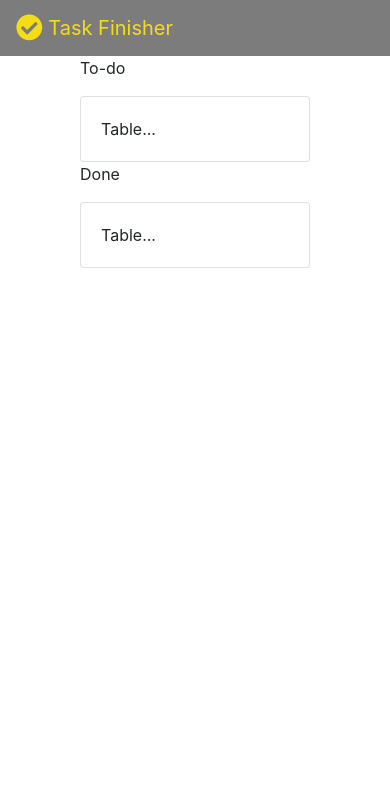
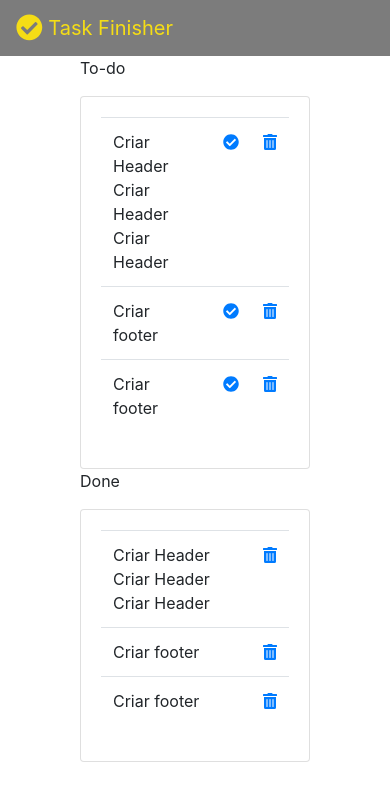
Before and after one commit to mayconbalves/tasks, a React (Create React App) app in the folder tasks_client/: page / in a window 390 px wide. Shown: the top 800 px of the page. Built offline with nearby package versions, Linux system fonts and the light colour scheme.

Commit message:
chore(list): transform table in responsive table

```diff
--- a/tasks_client/src/components/tasks/Tasks.js
+++ b/tasks_client/src/components/tasks/Tasks.js
@@ -1,7 +1,7 @@
 import React, { Component } from 'react'
 import Row from 'react-bootstrap/Row'
 import Col from 'react-bootstrap/Col'
-import List from './list/List';
+import List from './list/List'
 
 class Tasks extends Component {
   render() {
@@ -9,15 +9,15 @@ class Tasks extends Component {
       <Row>
         <Col xs={{ span: 8, offset: 2 }} className="tasks_list">
           <p className="title">To-do</p>
-          <List/>
+          <List tasks={[{'title': 'Criar Header Criar Header Criar Header', 'done': false}, {'title': 'Criar footer', 'done': false}, {'title': 'Criar footer', 'done': false}]}/>
         </Col>
         <Col xs={{ span: 8, offset: 2 }} className="tasks_list">
           <p className="title">Done</p>
-          <List/>
+          <List tasks={[{'title': 'Criar Header Criar Header Criar Header', 'done': true}, {'title': 'Criar footer', 'done': true}, {'title': 'Criar footer', 'done': true}]}/>
         </Col>
       </Row>
     );
   }
 }
 
-export default Tasks;
+export default Tasks
--- a/tasks_client/src/components/tasks/list/List.js
+++ b/tasks_client/src/components/tasks/list/List.js
@@ -1,5 +1,8 @@
 import React, { Component } from 'react'
+import Row from 'react-bootstrap/Row'
 import Card from 'react-bootstrap/Card'
+import Table from 'react-bootstrap/Table'
+import { FontAwesomeIcon } from '@fortawesome/react-fontawesome'
 
 class List extends Component {
   render() {
@@ -7,7 +10,29 @@ class List extends Component {
       <div>
         <Card>
           <Card.Body>
-            Table...
+          <Table responsive>
+            <tbody>
+              {this.props.tasks.map((task, index) => {
+                return <tr key={task.id}>
+                  <td className="col-md-10">{task.title}</td>
+                  <td>
+                    {
+                      task.done == false
+                      ? <a className="check" href="#">
+                          <FontAwesomeIcon icon="check-circle"/>
+                        </a>
+                      : null
+                    }
+                  </td>
+                  <td>
+                    <a className="delete" href="#">
+                      <FontAwesomeIcon icon="trash-alt"/>
+                    </a>
+                  </td>
+                </tr>;
+              })}
+            </tbody>
+          </Table>
           </Card.Body>
         </Card>
       </div>
```
